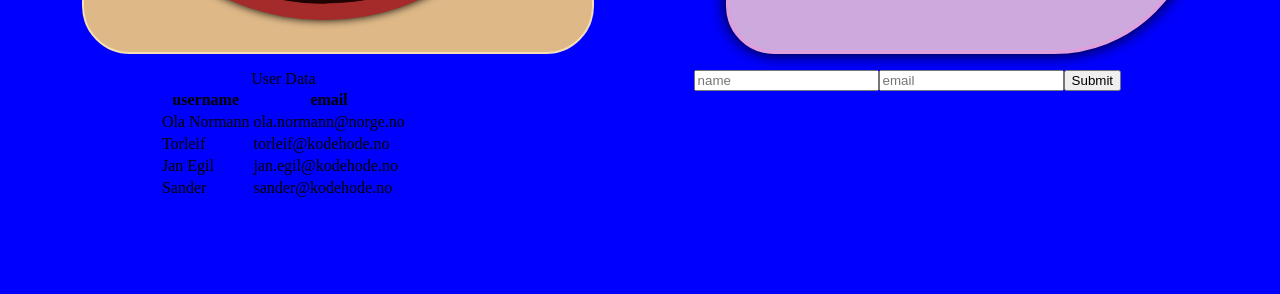
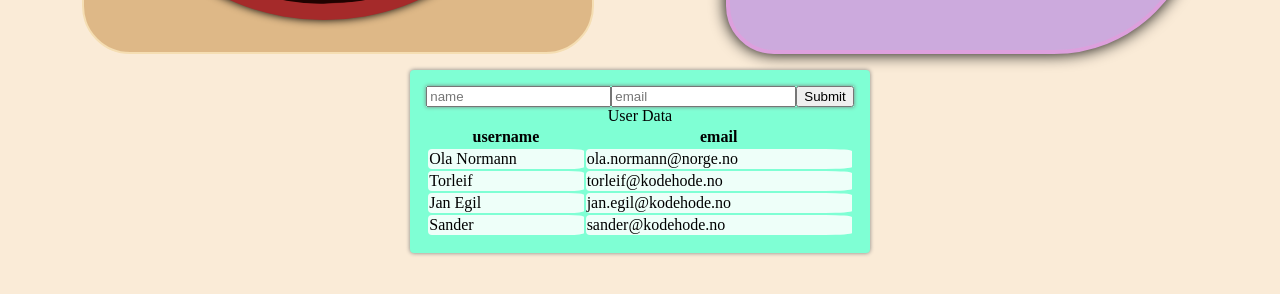
Before and after one commit to boj012026-create/fm3ReactOppg2, a React (Vite) app: page / in a window 1280 px wide. Shown: the part 488-782 px from the top of the page. Built offline with nearby package versions, Linux system fonts and the light colour scheme; no server answers.

Commit message:
user css

```diff
--- a/src/App.css
+++ b/src/App.css
@@ -1,3 +1,3 @@
 body {
-  background-color: blue;
+  background-color:  antiquewhite;
 }
--- a/src/components/Users.jsx
+++ b/src/components/Users.jsx
@@ -1,4 +1,5 @@
 import {useState} from "react";
+import styles from "../styles/User.module.css";
 import Table from "./Table";
 import UserForm from "./UserForm";
 
@@ -12,9 +13,9 @@ const mockData = [
 
 const [users, setUsers] = useState(mockData);
   return(
-    <>
+    <article className={styles.userContainer}>
+      <UserForm users={users} setUsers={setUsers}/>
       <Table title="User Data" data={users}/>
-      <UserForm users={users} setUsers={setUsers}/>
-    </>
+    </article>
   )
 }
--- /dev/null
+++ b/src/styles/User.module.css
@@ -0,0 +1,15 @@
+.userContainer {
+  display: flex;
+  flex-direction: column;
+  background-color: aquamarine;
+  padding: 1em;
+  border-radius: 4px;
+  box-shadow: 0 0 4px grey;
+  td {
+    background-color: #fffd;
+    border-radius: 4px 10% 10% 4px;
+  }
+  form {
+    box-shadow: 0 0 4px grey;
+  }
+}
```
